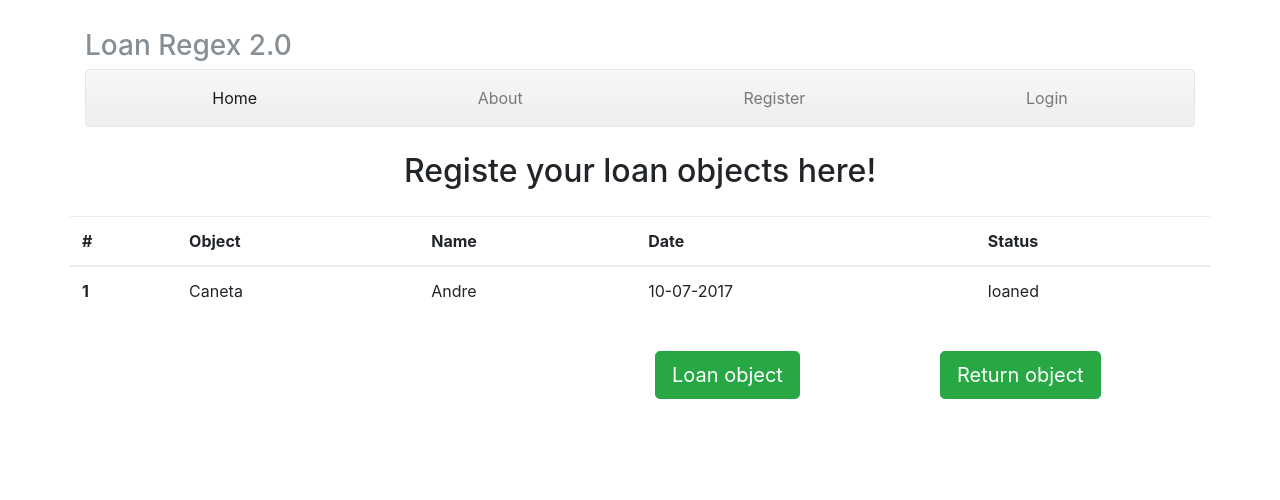
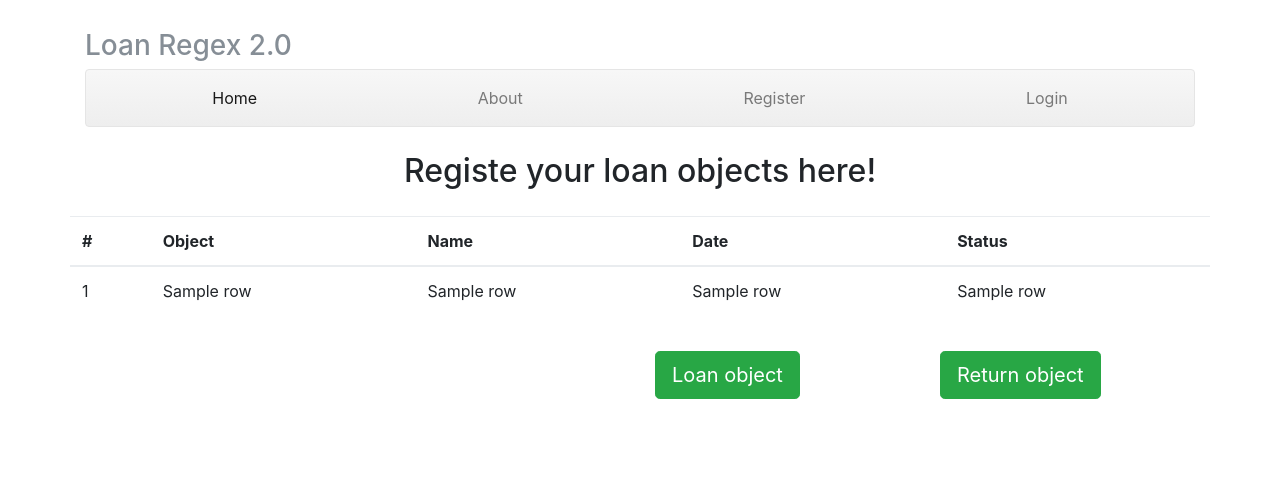
Before and after one commit to anunes9/pgp-individual, a Flask app: template templates/index.html in a window 1280 px wide. Shown: the top 500 px of the page. Run offline with Flask 2, Linux system fonts and the light colour scheme; the template is opened without the code that fills it: most values are stand-ins (such as "Sample title", 1, 10 or a date in 2020); some libraries are stand-ins or nearby versions.

Commit message:
finish Registar Emprestimo

```diff
--- a/app.py
+++ b/app.py
@@ -11,25 +11,28 @@ app.config['SEND_FILE_MAX_AGE_DEFAULT'] = 0
 APP_ROOT = os.path.dirname(os.path.abspath(__file__))
 DATABASE = os.path.join(APP_ROOT, 'static/db/database.csv')
 
-# date format yyyy-mm-dd
 
-
-@app.route("/", methods = ["GET", "POST"])
+@app.route("/", methods = ["GET"])
 def main():
-    return render_template('index.html')
+    return render_template('index.html', items=load_db(DATABASE)[1:])
 
 
 @app.route("/loan", methods = ["POST"])
 def loan():
     db = load_db(DATABASE)
+
     data = json.loads(request.data)
-    # datetime.date.today() 2017-10-03
+
     new_loan = [str(len(db)), data["object"], data["name"], datetime.date.today().strftime("%d-%m-%Y"), "Loaned"]
-    print("new loan" , new_loan)
-      # list of lists
-    db.append(new_loan)
-    print("DB", db)
-    return json.dumps({'status': 'OK', "data": db[1:]})
+
+    save_db(DATABASE, new_loan)
+
+    return json.dumps({'status': 'OK', "data": new_loan})
+
+
+@app.route("/return", methods= ["POST"])
+def return_loan() :
+    pass
 
 
 def load_db(filename):
@@ -39,8 +42,10 @@ def load_db(filename):
         return [row for row in reader]
 
 
-def save_db(db):
-    pass
+def save_db(filename, row):
+    with open(filename, 'a') as database:
+        writer = csv.writer(database, delimiter=';', lineterminator='\n')
+        writer.writerow(row)
 
 
 if __name__ == '__main__':
--- a/static/js/script.js
+++ b/static/js/script.js
@@ -11,22 +11,41 @@ $(document).on("click", function(e){
 });
 
 function loan_post() {
-  var object = $("#loan_object").val();
-  var name = $("#loan_name").val();
-  console.log("object", object, "name", name);
   $.ajax({
     url: '/loan',
     dataType: 'json',
     type: 'post',
     contentType: 'application/json',
-    data: JSON.stringify( { "object": $('#loan_object').val(), "name": $('#loan_name').val() } ),
+    data: JSON.stringify({"object": $('#loan_object').val(), "name": $('#loan_name').val()}),
     processData: false,
-    success: function( data, textStatus, jQxhr ){
-        console.log(data.data);
+    success: function(data){
+        var row = data.data;
+        $('#my_table').append('<tr><td>'+row[0]+'</td>' +
+               '<td>'+row[1]+'</td>' +
+               '<td>'+row[2]+'</td>' +
+               '<td>'+row[3]+'</td>' +
+               '<td>'+row[4]+'</td></tr>');
     },
-    error: function( jqXhr, textStatus, errorThrown ){
-        console.log( errorThrown );
+    error: function(error){
+        console.log(error);
     }
-});
-  console.log("envio")
+  });
 };
+
+function return_post() {
+  $.ajax({
+    url: '/return',
+    dataType: 'json',
+    type: 'post',
+    contentType: 'application/json',
+    data: JSON.stringify({"object": $('#return_id').val(), "name": $('#return_object').val()}),
+    processData: false,
+    success: function(data){
+        var row = data.data;
+        console.log(row)
+    },
+    error: function(error){
+        console.log(error);
+    }
+  });
+};
--- a/templates/index.html
+++ b/templates/index.html
@@ -53,7 +53,7 @@
       </div>
       <!-- Table -->
       <div class="row table1">
-        <table class="table">
+        <table class="table" id="my_table">
           <thead>
             <tr>
               <th>#</th>
@@ -64,13 +64,15 @@
             </tr>
           </thead>
           <tbody>
-            <tr>
-              <th scope="row">1</th>
-              <td>Caneta</td>
-              <td>Andre</td>
-              <td>10-07-2017</td>
-              <td>loaned</td>
-            </tr>
+            {% for row in items %}
+                <tr>
+                    <td>{{ row[0] }}</td>
+                    <td>{{ row[1] }}</td>
+                    <td>{{ row[2] }}</td>
+                    <td>{{ row[3] }}</td>
+                    <td>{{ row[4] }}</td>
+                </tr>
+            {% endfor %}
           </tbody>
         </table>
         </div>
@@ -89,11 +91,11 @@
       <!-- Loan -->
       <div id="loan_div" class="row align-items-start loan" style="display:none">
         <div class="col-sm col-lg">
-          <label>Object:</label>
+          <label>Object</label>
           <input id="loan_object" type="text" required/>
         </div>
         <div class="col-sm col-lg">
-            <label>Name:</label>
+            <label>Name</label>
             <input id="loan_name" type="text" required/>
         </div>
         <div class="col-sm col-lg">
@@ -103,14 +105,15 @@
       <!-- Return -->
       <div id="return_div" class="row align-items-start return" style="display:none">
           <div class="col-sm col-lg">
-            <p></p>
+            <label>#</label>
+            <input id="return_id" type="text" required/>
           </div>
           <div class="col-sm col-lg">
-            <label>Object:</label>
-            <input type="text" required/>
+            <label>Object</label>
+            <input id="return_object" type="text" required/>
           </div>
           <div class="col-sm col-lg">
-              <a id="return_btn_post" class="btn btn-lg btn-success" href="#" role="button">Return</a>
+              <a id="return_btn_post" class="btn btn-lg btn-success" href="#" role="button" onclick="return_post()">Return</a>
             </div>
         </div>
       <!-- Footer -->
```
